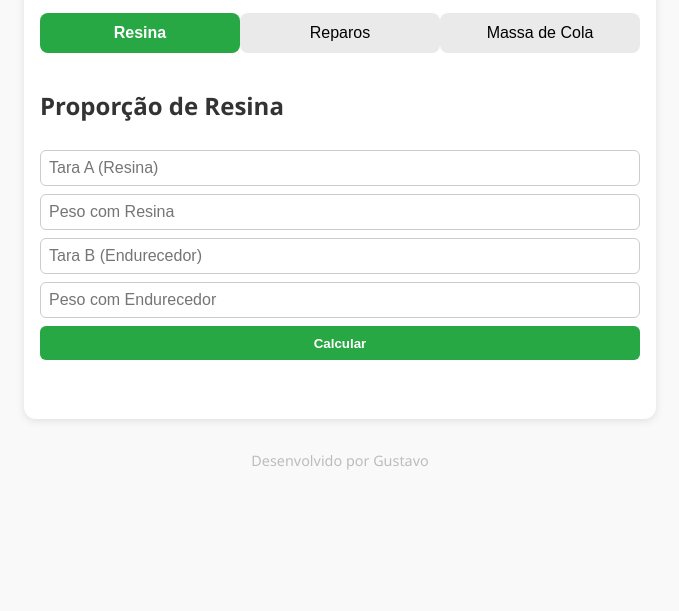
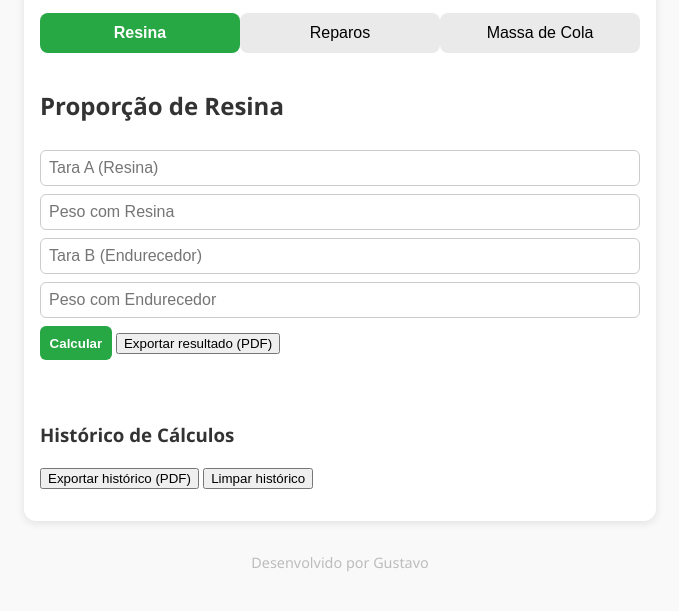
Before and after one commit to Zhanixx/teste-proporcao, a plain HTML site: page index.html in a window 1280 px wide. Shown: the part 121-732 px from the top of the page, without its empty margins (300-979 px from the left). Drawn offline with nearby package versions, Linux system fonts and the light colour scheme.

Commit message:
Add jsPDF and html2canvas scripts for PDF export

```diff
--- a/index.html
+++ b/index.html
@@ -5,6 +5,9 @@
   <meta name="viewport" content="width=device-width, initial-scale=1.0" />
   <title>Calculadora de Proporções</title>
   <link rel="stylesheet" href="style.css" />
+  <!-- jsPDF e html2canvas via CDN -->
+  <script src="https://cdn.jsdelivr.net/npm/jspdf@2.5.1/dist/jspdf.umd.min.js"></script>
+  <script src="https://cdn.jsdelivr.net/npm/html2canvas@1.4.1/dist/html2canvas.min.js"></script>
 </head>
 <body>
   <div class="container">
@@ -31,7 +34,10 @@
           <input type="number" step="0.001" class="cheioA" placeholder="Peso com Resina" required>
           <input type="number" step="0.001" class="taraB" placeholder="Tara B (Endurecedor)" required>
           <input type="number" step="0.001" class="cheioB" placeholder="Peso com Endurecedor" required>
-          <button type="button" class="btn-calcular" data-pt="Calcular" data-zh="计算">Calcular</button>
+          <div class="actions-row">
+            <button type="button" class="btn-calcular" data-pt="Calcular" data-zh="计算">Calcular</button>
+            <button type="button" class="btn-export-single" data-pt="Exportar resultado (PDF)" data-zh="导出结果 (PDF)">Exportar resultado (PDF)</button>
+          </div>
           <div class="resultado"></div>
         </form>
       </section>
@@ -44,7 +50,10 @@
           <input type="number" step="0.001" class="cheioA" placeholder="Peso com Resina" required>
           <input type="number" step="0.001" class="taraB" placeholder="Tara B (Endurecedor)" required>
           <input type="number" step="0.001" class="cheioB" placeholder="Peso com Endurecedor" required>
-          <button type="button" class="btn-calcular" data-pt="Calcular" data-zh="计算">Calcular</button>
+          <div class="actions-row">
+            <button type="button" class="btn-calcular" data-pt="Calcular" data-zh="计算">Calcular</button>
+            <button type="button" class="btn-export-single" data-pt="Exportar resultado (PDF)" data-zh="导出结果 (PDF)">Exportar resultado (PDF)</button>
+          </div>
           <div class="resultado"></div>
         </form>
       </section>
@@ -55,16 +64,29 @@
           <h2 data-pt="Proporção Massa de Cola" data-zh="胶浆比例">Proporção Massa de Cola</h2>
           <input type="number" step="0.001" class="peso1" placeholder="Peso Cola Verde" required>
           <input type="number" step="0.001" class="peso2" placeholder="Peso Cola Amarela" required>
-          <button type="button" class="btn-calcular" data-pt="Calcular" data-zh="计算">Calcular</button>
+          <div class="actions-row">
+            <button type="button" class="btn-calcular" data-pt="Calcular" data-zh="计算">Calcular</button>
+            <button type="button" class="btn-export-single" data-pt="Exportar resultado (PDF)" data-zh="导出结果 (PDF)">Exportar resultado (PDF)</button>
+          </div>
           <div class="resultado"></div>
         </form>
+      </section>
+
+      <!-- Histórico -->
+      <section class="history-section">
+        <div class="history-header">
+          <h3 data-pt="Histórico de Cálculos" data-zh="计算历史">Histórico de Cálculos</h3>
+          <div>
+            <button id="btnExportHistory" data-pt="Exportar histórico (PDF)" data-zh="导出历史 (PDF)">Exportar histórico (PDF)</button>
+            <button id="btnClearHistory" data-pt="Limpar histórico" data-zh="清除历史">Limpar histórico</button>
+          </div>
+        </div>
+        <ul class="history-list"></ul>
       </section>
     </main>
   </div>
 
-  <footer class="watermark" data-pt="Desenvolvido por Gustavo" data-zh="由 Gustavo 开发">
-    Desenvolvido por Gustavo
-  </footer>
+  <footer class="watermark" data-pt="Desenvolvido por Gustavo" data-zh="由 Gustavo 开发">Desenvolvido por Gustavo</footer>
 
   <script src="script.js"></script>
 </body>
```
